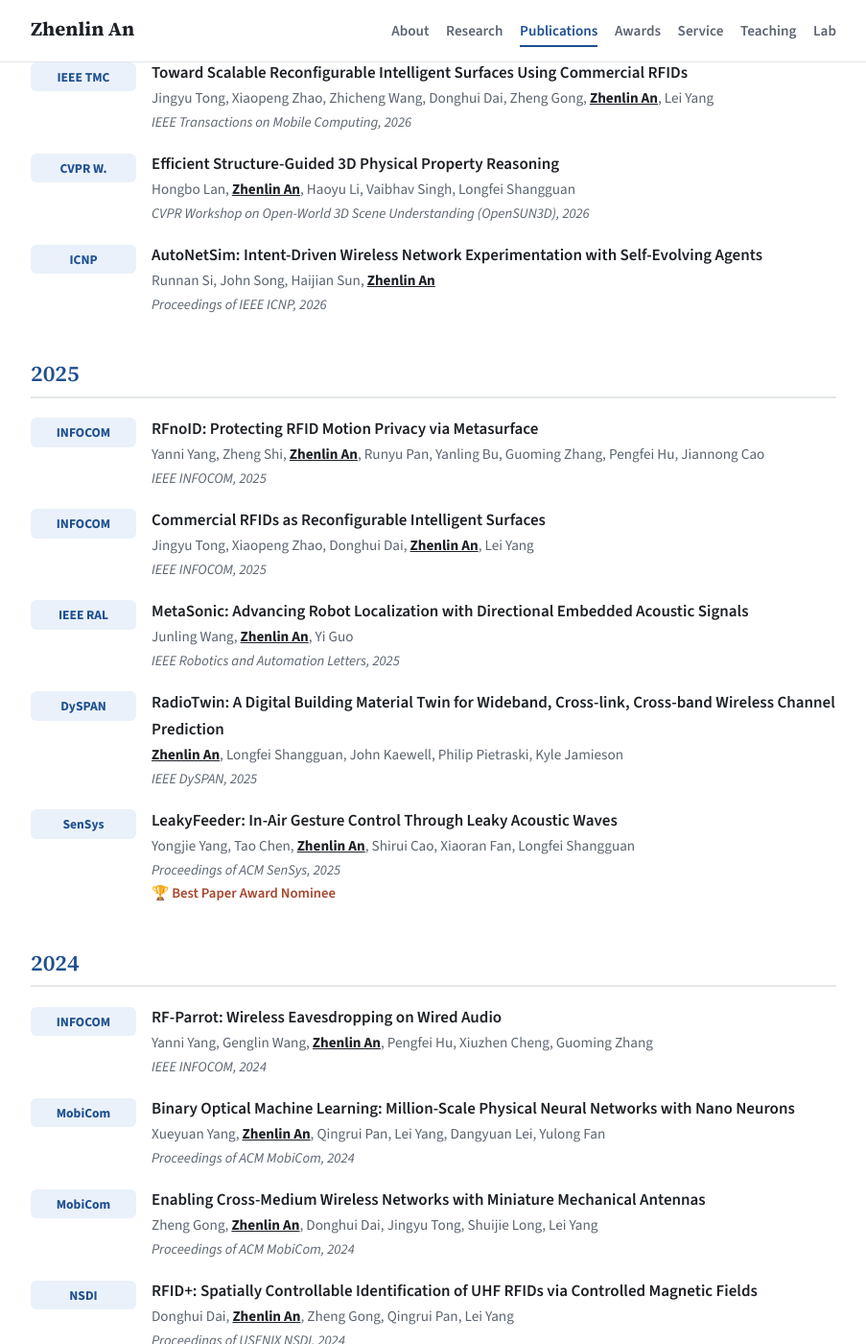
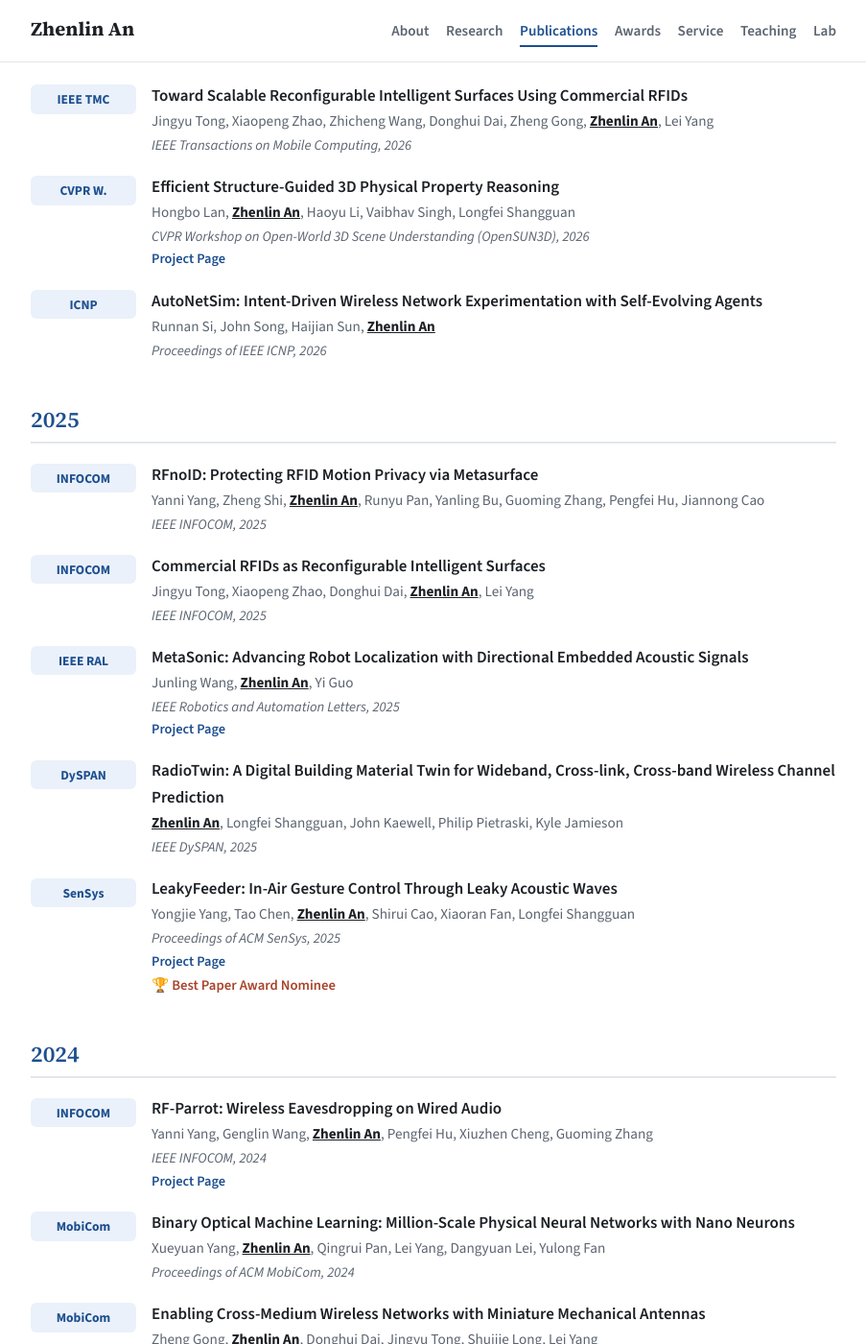
Before and after one commit to Anplus/anplus.github.io, a Jekyll site: the page built from publications.md, in a window 1280 px wide and 1400 px high, scrolled down 407 px. Shown: the whole window at 96% size, without its empty margins (188-1091 px from the left). Built offline with Jekyll 4.4.1, drawn with Linux system fonts in a browser that asks for light colours; some of the changed text lies outside the part shown.

Commit message:
Show publication links as separate project pages

```diff
--- a/publications.md
+++ b/publications.md
@@ -18,9 +18,10 @@
 <div class="pub-item">
   <div class="pub-venue">{{ p.venue }}</div>
   <div>
-    <div class="pub-title">{% if p.link %}<a href="{{ p.link }}">{{ p.title }}</a>{% else %}{{ p.title }}{% endif %}</div>
+    <div class="pub-title">{{ p.title }}</div>
     <div class="pub-authors">{{ p.authors | replace: "Zhenlin An", '<span class="me">Zhenlin An</span>' }}</div>
     <div class="pub-where">{{ p.where }}, {{ p.year }}</div>
+    {% if p.link %}<div class="pub-links"><a href="{{ p.link }}">Project Page</a></div>{% endif %}
     {% if p.award %}<div class="pub-award">&#127942; {{ p.award }}</div>{% endif %}
   </div>
 </div>
```
